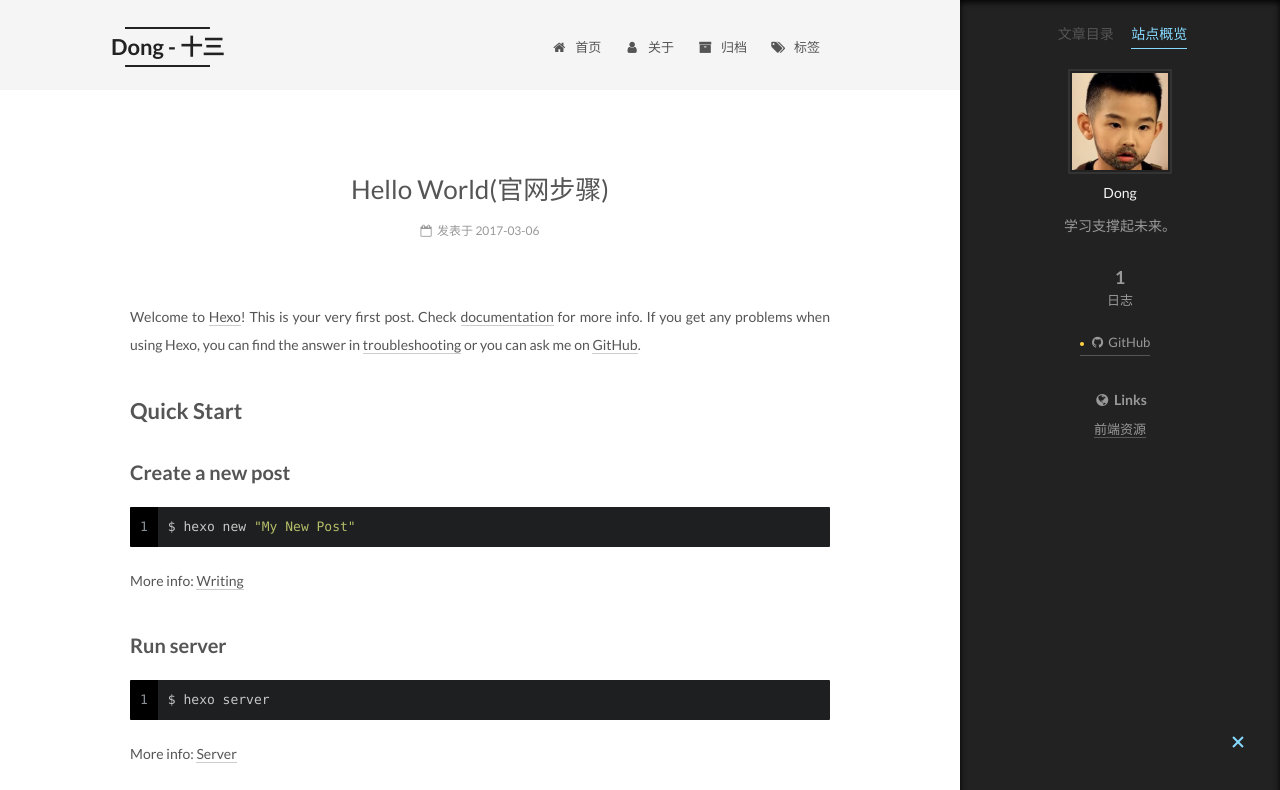
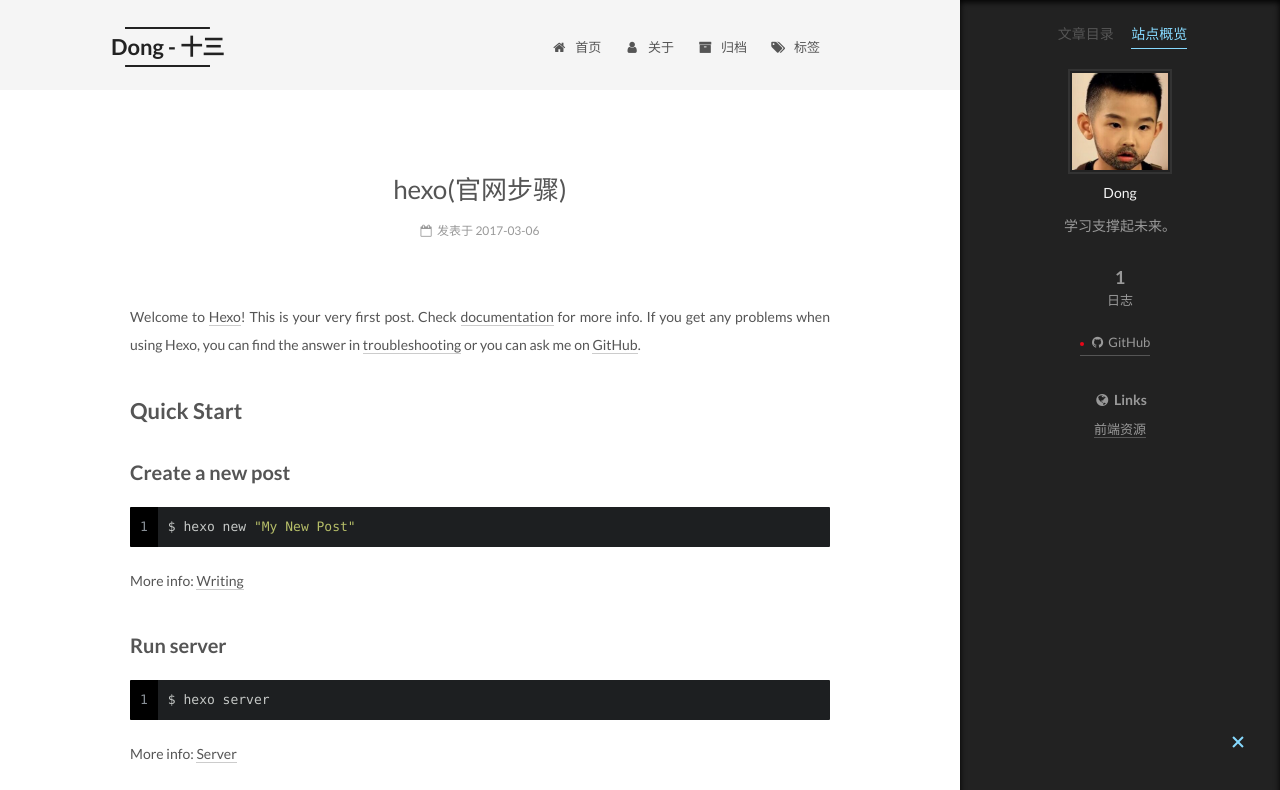
Before and after one commit to PosiTion-Hub/PosiTion-Hub.github.io, a plain HTML site: page 2017/03/06/hello-world/index.html in a window 1280 px wide. Both pictures are taken after a click on the item "站点概览". Shown: the top 790 px of the page. Drawn offline with Linux system fonts and the light colour scheme.

Commit message:
Site updated: 2017-03-14 00:29:16

```diff
--- a/2017/03/06/hello-world/index.html
+++ b/2017/03/06/hello-world/index.html
@@ -90,14 +90,14 @@
 <meta name="description" content="Welcome to Hexo! This is your very first post. Check documentation for more info. If you get any problems when using Hexo, you can find the answer in troubleshooting or you can ask me on GitHub.
 Quick">
 <meta property="og:type" content="article">
-<meta property="og:title" content="Hello World(官网步骤)">
+<meta property="og:title" content="hexo(官网步骤)">
 <meta property="og:url" content="http://yoursite.com/2017/03/06/hello-world/index.html">
 <meta property="og:site_name" content="Dong - 十三">
 <meta property="og:description" content="Welcome to Hexo! This is your very first post. Check documentation for more info. If you get any problems when using Hexo, you can find the answer in troubleshooting or you can ask me on GitHub.
 Quick">
-<meta property="og:updated_time" content="2017-03-09T12:41:14.701Z">
+<meta property="og:updated_time" content="2017-03-13T16:28:41.518Z">
 <meta name="twitter:card" content="summary">
-<meta name="twitter:title" content="Hello World(官网步骤)">
+<meta name="twitter:title" content="hexo(官网步骤)">
 <meta name="twitter:description" content="Welcome to Hexo! This is your very first post. Check documentation for more info. If you get any problems when using Hexo, you can find the answer in troubleshooting or you can ask me on GitHub.
 Quick">
 
@@ -133,7 +133,7 @@ Quick">
 
 
 
-  <title> Hello World(官网步骤) | Dong - 十三 </title>
+  <title> hexo(官网步骤) | Dong - 十三 </title>
 </head>
 
 <body itemscope itemtype="http://schema.org/WebPage" lang="zh-Hans">
@@ -283,7 +283,7 @@ Quick">
 
 
 
-                Hello World(官网步骤)
+                hexo(官网步骤)
 
 
           </h1>
--- a/css/main.css
+++ b/css/main.css
@@ -1698,7 +1698,7 @@ pre .javascript .function {
   width: 4px;
   height: 4px;
   border-radius: 50%;
-  background: #ffd546;
+  background: #e90618;
 }
 .links-of-blogroll {
   font-size: 13px;
```
Also changed, not shown: archives/2017/03/index.html (+1 -1 lines), archives/2017/index.html (+1 -1 lines), archives/index.html (+1 -1 lines), index.html (+1 -1 lines).
